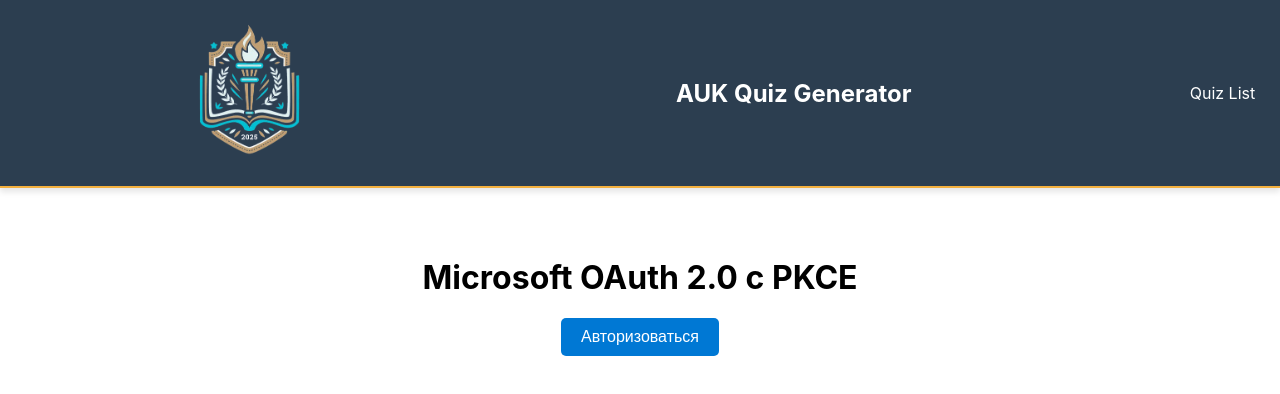
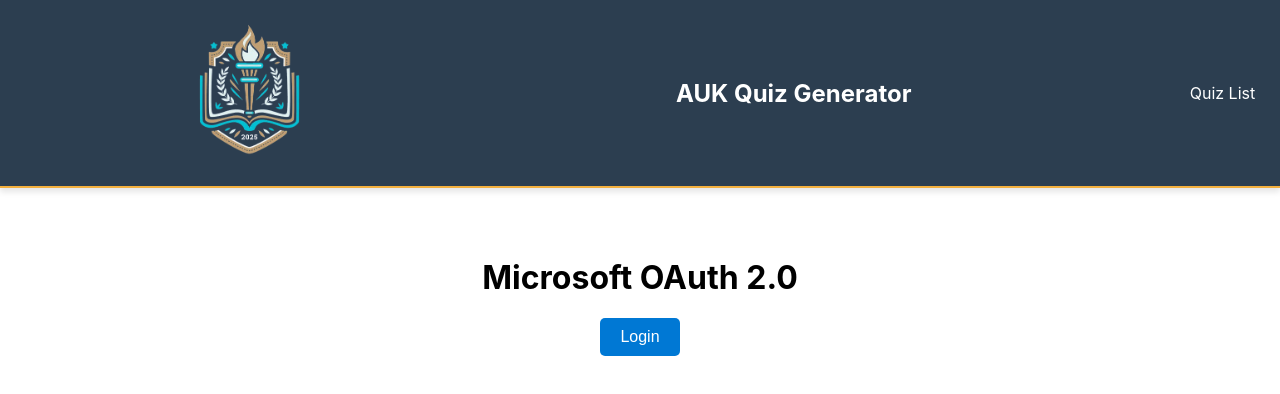
Before and after one commit to MadHatter013/AUK-Quiz-Generator, a React (Create React App) app: page /auth in a window 1280 px wide. Shown: the top 394 px of the page. Built offline with nearby package versions, Linux system fonts and the light colour scheme.

Commit message:
update lang

```diff
--- a/src/components/MicrosoftAuth.jsx
+++ b/src/components/MicrosoftAuth.jsx
@@ -90,7 +90,7 @@
 
     return (
         <div style={{ textAlign: "center", marginTop: "50px" }}>
-            <h1>Microsoft OAuth 2.0 с PKCE</h1>
+            <h1>Microsoft OAuth 2.0</h1>
             <button
                 onClick={handleLogin}
                 style={{
@@ -103,7 +103,7 @@
                     cursor: "pointer",
                 }}
             >
-                Авторизоваться
+                Login
             </button>
         </div>
     );
```
